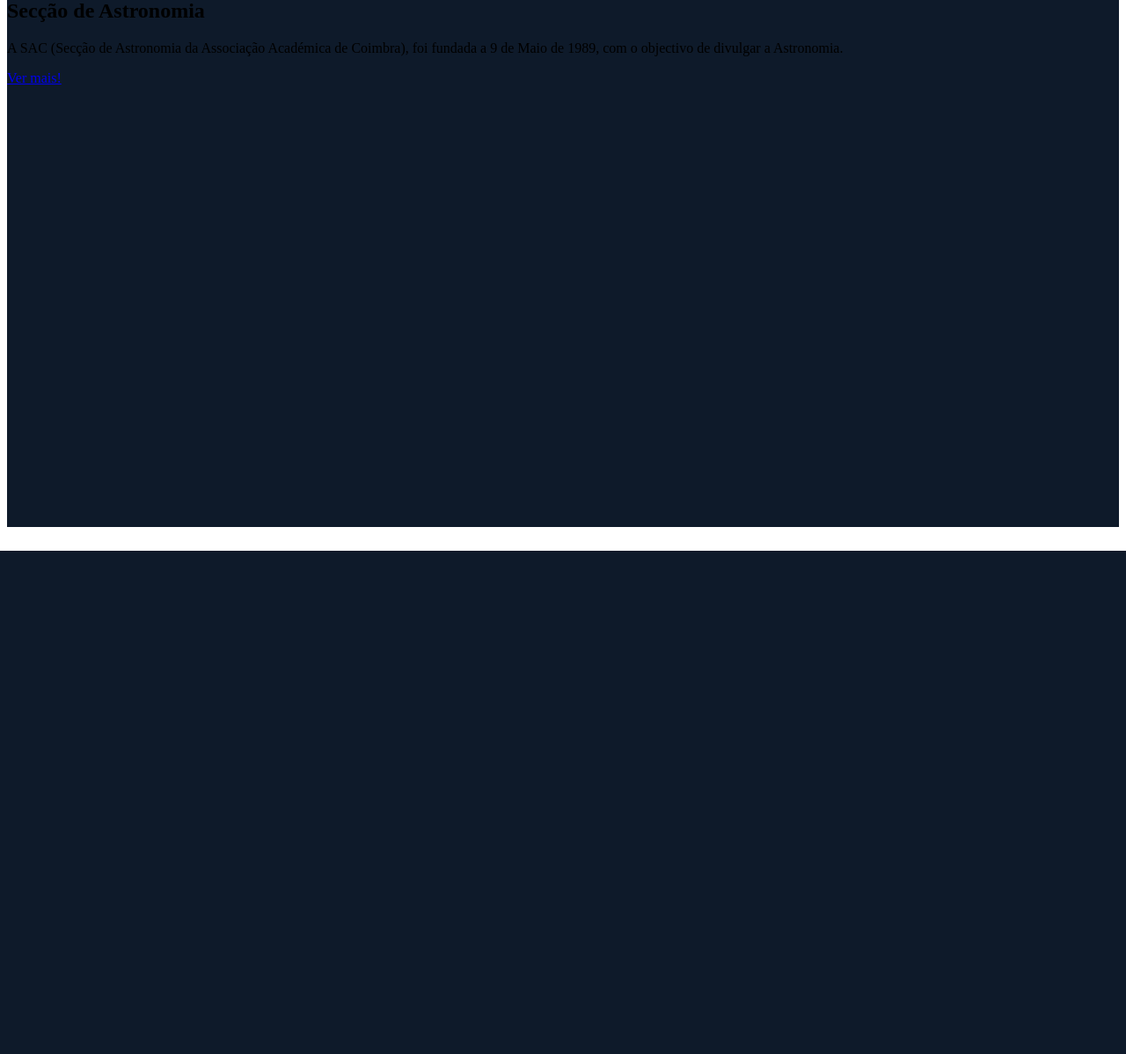
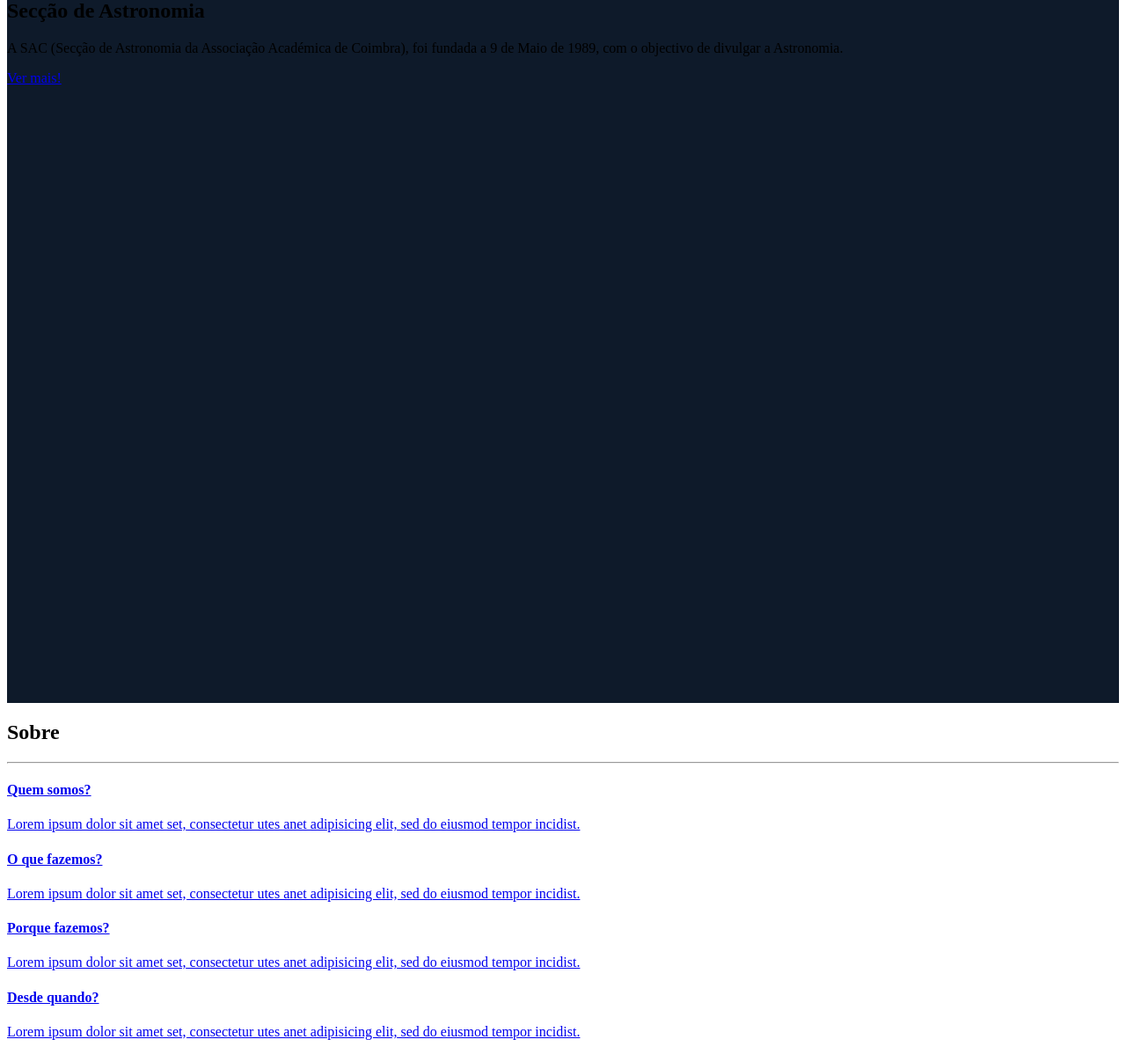
Before and after one commit to SAC-Coimbra/website, a WordPress theme: template index.php in a window 1280 px wide. Shown: the part 174-1372 px from the top of the page at 88% size. Before the commit the page ends 800 px from the top, so only its background shows below. Run offline with PHP 8.4 and a stand-in for WordPress, Linux system fonts and the light colour scheme; the site name, menu and one post (Sample post) are stand-ins, and other content is empty.

Commit message:
add about section

```diff
--- a/css/theme.css
+++ b/css/theme.css
@@ -20,7 +20,7 @@
 	color: #ffd83b !important;
 }
 .navbar-default.navbar-fixed-top.navbar-shrink .navbar-nav > li > a {
-	color: #a9a9a9;
+	color: #fff;
 }
 .navbar-default.navbar-shrink .navbar-nav > li > a:hover, .navbar-default.navbar-shrink .navbar-nav > li > a:focus, .navbar-default.navbar-shrink .navbar-nav > li.active > a {
 	color: #fff;
@@ -121,7 +121,7 @@
 
 /* === Rotate Box === */
 .rotate-box-1.square-icon .rotate-box-icon, .rotate-box-2.square-icon .rotate-box-icon {
-	background-color: #363940;
+	background-color: #0e1a2a;
 }
 
 
@@ -158,8 +158,6 @@
 .team-hover {
 	background: none repeat scroll 0 0 rgba( 54, 57, 64, 0.9);
 }
-
-
 
 /* === Price === */
 .prices .panel-default .panel-heading {
--- a/header.php
+++ b/header.php
@@ -27,14 +27,14 @@
     </div><!-- /.container -->
   </nav> <!-- End Navbar -->
 
-  <section id="text-carousel-intro-section" class="parallax" data-stellar-background-ratio="0.5" style="background-color: #0e1a2a; height: 600px">
+  <section id="text-carousel-intro-section" class="parallax" data-stellar-background-ratio="0.5" style="background-color: #0e1a2a; height: 100vh">
     <div class="container">
       <div class="caption text-center text-white" data-stellar-ratio="0.7">
         <h1>Secção de Astronomia</h1>
         <p>A SAC (Secção de Astronomia da Associação Académica de Coimbra), foi fundada a 9 de Maio de 1989, com o objectivo de divulgar a Astronomia.
 </p>
         <div class="extra-space-l"></div>
-        <a class="btn btn-blank" href="#" role="button">Ver mais!</a>
+        <a class="btn btn-blank page-scroll" href="#about-section" role="button">Ver mais!</a>
       </div>
     </div>
   </section>
--- a/index.php
+++ b/index.php
@@ -32,9 +32,73 @@
   <body data-spy="scroll" data-target="#main-navbar">
   <div class="body">
     <?php get_header( 'home' );?>
+  </div>
 
+  <section id="about-section" class="page bg-style1">
+            <!-- Begin page header-->
+            <div class="page-header-wrapper">
+                <div class="container">
+                    <div class="page-header text-center wow fadeInUp" data-wow-delay="0.3s">
+                        <h2>Sobre</h2>
+                        <hr class="small">
 
-  </div>
+                        <!-- <div class="devider"></div> -->
+                    </div>
+                </div>
+            </div>
+            <!-- End page header-->
+
+            <!-- Begin rotate box-1 -->
+            <div class="rotate-box-1-wrapper">
+                <div class="container">
+                    <div class="row">
+                        <div class="col-md-3 col-sm-6">
+                            <a href="#" class="rotate-box-1 square-icon wow zoomIn" data-wow-delay="0">
+                                <span class="rotate-box-icon"><i class="fa fa-users"></i></span>
+                                <div class="rotate-box-info">
+                                    <h4>Quem somos?</h4>
+                                    <p>Lorem ipsum dolor sit amet set, consectetur utes anet adipisicing elit, sed do eiusmod tempor incidist.</p>
+                                </div>
+                            </a>
+                        </div>
+
+                        <div class="col-md-3 col-sm-6">
+                            <a href="#" class="rotate-box-1 square-icon wow zoomIn" data-wow-delay="0.2s">
+                                <span class="rotate-box-icon"><i class="fa fa-diamond"></i></span>
+                                <div class="rotate-box-info">
+                                    <h4>O que fazemos?</h4>
+                                    <p>Lorem ipsum dolor sit amet set, consectetur utes anet adipisicing elit, sed do eiusmod tempor incidist.</p>
+                                </div>
+                            </a>
+                        </div>
+
+                        <div class="col-md-3 col-sm-6">
+                            <a href="#" class="rotate-box-1 square-icon wow zoomIn" data-wow-delay="0.4s">
+                                <span class="rotate-box-icon"><i class="fa fa-heart"></i></span>
+                                <div class="rotate-box-info">
+                                    <h4>Porque fazemos?</h4>
+                                    <p>Lorem ipsum dolor sit amet set, consectetur utes anet adipisicing elit, sed do eiusmod tempor incidist.</p>
+                                </div>
+                            </a>
+                        </div>
+
+                        <div class="col-md-3 col-sm-6">
+                            <a href="#" class="rotate-box-1 square-icon wow zoomIn" data-wow-delay="0.6s">
+                                <span class="rotate-box-icon"><i class="fa fa-clock-o"></i></span>
+                                <div class="rotate-box-info">
+                                    <h4>Desde quando?</h4>
+                                    <p>Lorem ipsum dolor sit amet set, consectetur utes anet adipisicing elit, sed do eiusmod tempor incidist.</p>
+                                </div>
+                            </a>
+                        </div>
+
+                    </div> <!-- /.row -->
+                </div> <!-- /.container -->
+            </div>
+            <!-- End rotate box-1 -->
+
+            <div class="extra-space-l"></div>
+      </section>
 
 
 
```
Also changed, not shown: css/style.css (+13 -3 lines).
